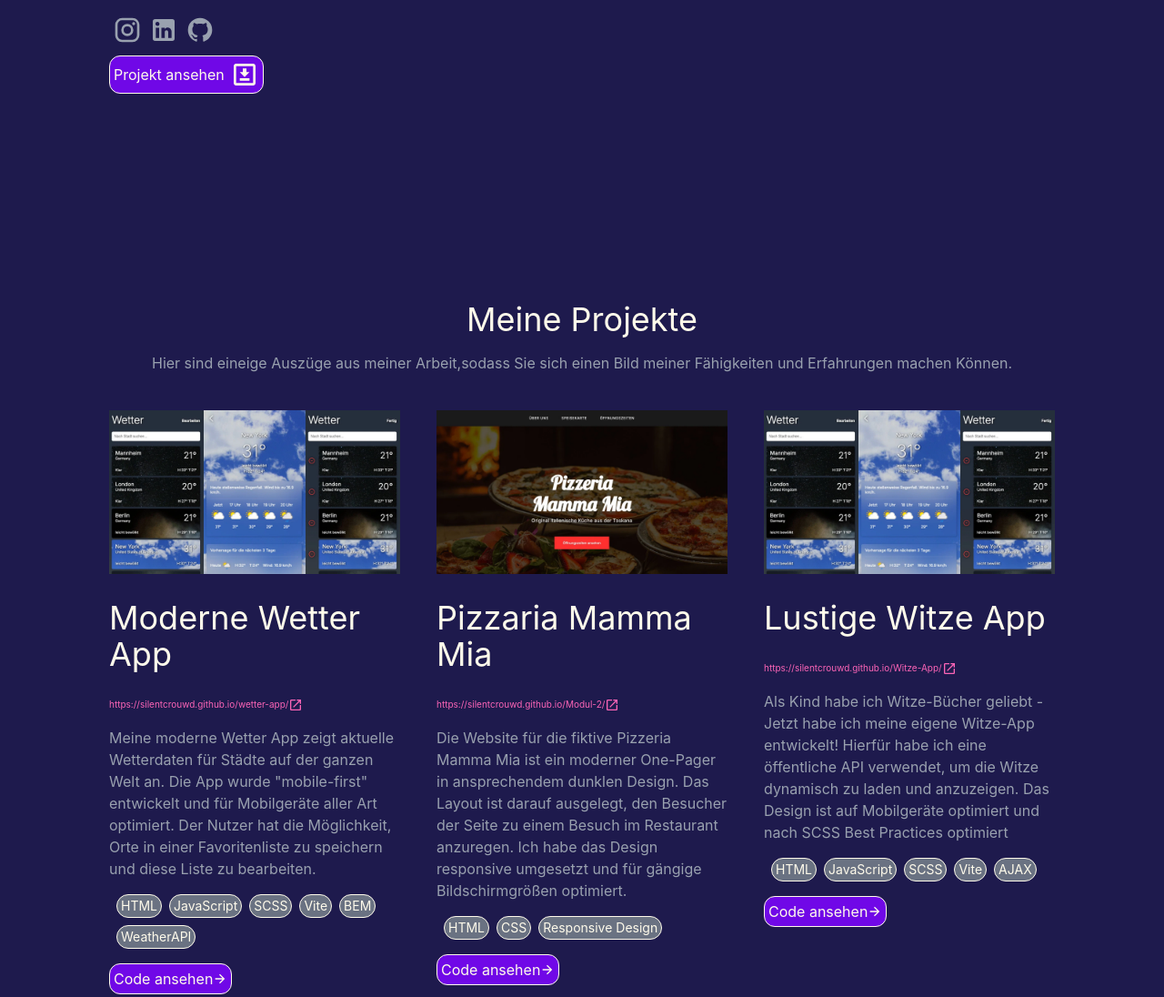
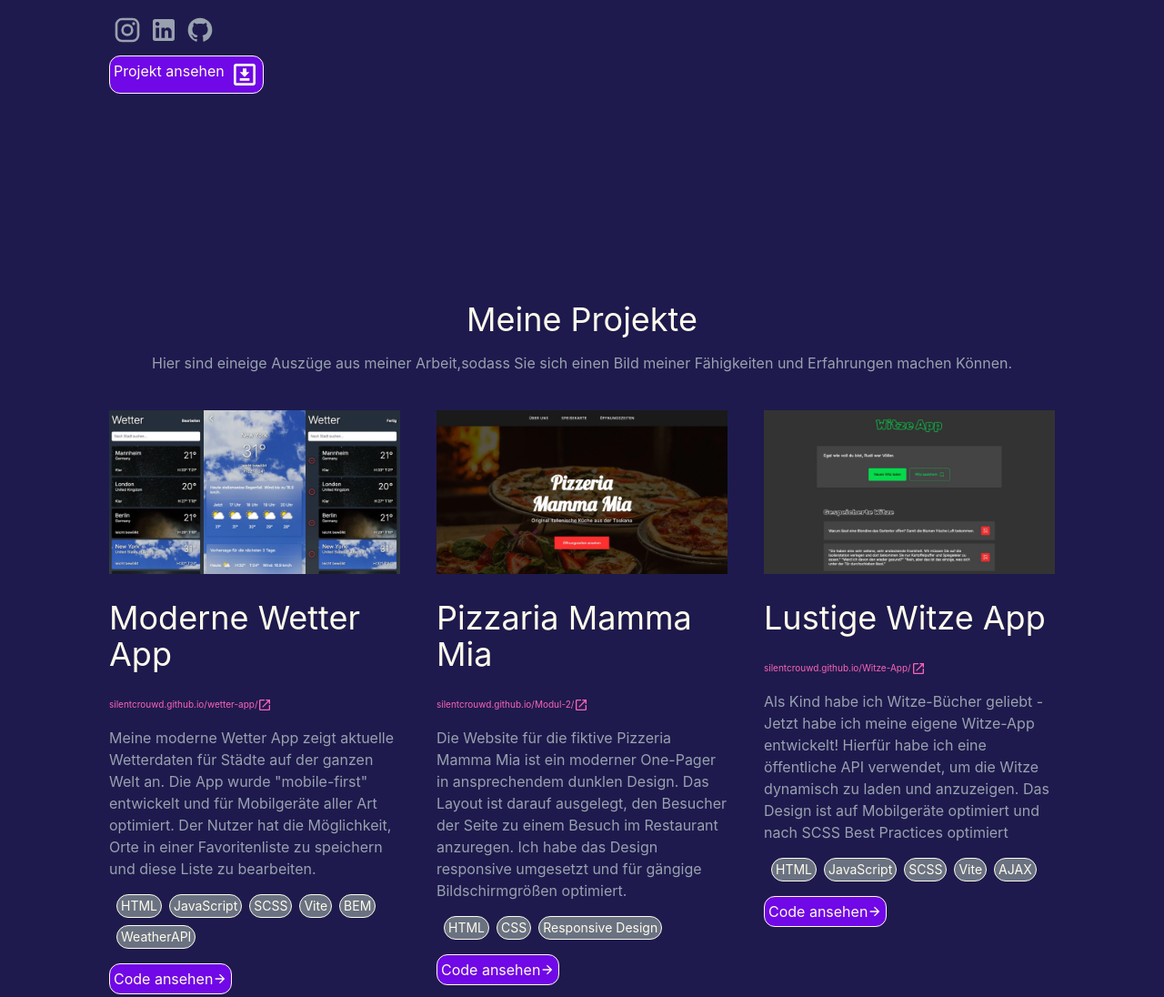
Before and after one commit to SilentCrouwd/portfolio, a website built with Vite: page index.html in a window 1280 px wide. Shown: the part 655-1751 px from the top of the page at 91% size. Built offline with nearby package versions, Linux system fonts and the light colour scheme.

Commit message:
fix: update image margins and links in index.html for improved layout and navigation

```diff
--- a/index.html
+++ b/index.html
@@ -12,10 +12,11 @@
       <!-- Maybe für Nav -->
     </header>
     <main>
+      <!-- Hero -->
       <section class="p-6 lg:flex lg:px-30 lg:mb-45">
-        <div class="lg:w-1/2">
+        <div class="flex sm:flex-col lg:w-1/2">
           <img
-            class="w-30 rounded-full mt-35"
+            class="w-30 rounded-full mt-15 md:mt-35"
             src="src/assets/img/unnamed.png"
             alt="Portrait"
           />
@@ -74,8 +75,9 @@
                 /></svg
             ></a>
           </div>
-          <button
-            class="group flex gap-1.5 items-center cursor-pointer mt-2 border-1 rounded-xl bg-violet-700 p-1 text-amber-50 hover:bg-violet-500 hover:transition-all"
+          <a
+            href="#projekte"
+            class="group flex self-start gap-1.5 cursor-pointer mt-2 border-1 rounded-xl bg-violet-700 p-1 text-amber-50 hover:bg-violet-500 hover:transition-all"
           >
             Projekt ansehen
             <svg
@@ -89,7 +91,7 @@
                 d="M8 17V15H16V17H8M16 10L12 14L8 10H10.5V7H13.5V10H16M5 3H19C20.11 3 21 3.9 21 5V19C21 20.11 20.11 21 19 21H5C3.9 21 3 20.11 3 19V5C3 3.9 3.9 3 5 3M5 5V19H19V5H5Z"
               />
             </svg>
-          </button>
+          </a>
         </div>
         <div class="lg:w-1/2 lg:flex lg:justify-center lg:items-center mt-8">
           <img
@@ -100,7 +102,7 @@
         </div>
       </section>
       <!-- Projekte Section -->
-      <section class="p-6 mt-26 lg:px-30">
+      <section id="projekte" class="p-6 mt-26 lg:px-30">
         <div class="flex flex-col gap-2">
           <h2 class="text-4xl text-center mb-2 text-amber-50">
             Meine Projekte
@@ -127,7 +129,7 @@
               <a
                 class="text-pink-400 mb-4 flex lg:text-[10px]"
                 href="https://silentcrouwd.github.io/wetter-app/"
-                >https://silentcrouwd.github.io/wetter-app/
+                >silentcrouwd.github.io/wetter-app/
                 <svg
                   fill="currentColor"
                   xmlns="http://www.w3.org/2000/svg"
@@ -212,7 +214,7 @@
               <a
                 class="text-pink-400 mb-4 flex lg:text-[10px]"
                 href="https://silentcrouwd.github.io/Modul-2/"
-                >https://silentcrouwd.github.io/Modul-2/
+                >silentcrouwd.github.io/Modul-2/
                 <svg
                   fill="currentColor"
                   xmlns="http://www.w3.org/2000/svg"
@@ -271,7 +273,7 @@
             <div class="flex flex-col">
               <img
                 class="mb-7"
-                src="src/assets/img/wetherapp.webp"
+                src="src/assets/img/witze-app.webp"
                 alt="Bild einer Wetter-App"
               />
               <h2 class="text-4xl text-left text-amber-50 mb-7">
@@ -280,7 +282,7 @@
               <a
                 class="text-pink-400 mb-4 flex lg:text-[10px]"
                 href="https://silentcrouwd.github.io/Witze-App/"
-                >https://silentcrouwd.github.io/Witze-App/
+                >silentcrouwd.github.io/Witze-App/
                 <svg
                   fill="currentColor"
                   xmlns="http://www.w3.org/2000/svg"
@@ -355,7 +357,7 @@
               meinem Code überzeugen.
             </p>
             <a
-              href=""
+              href="https://github.com/SilentCrouwd/"
               class="flex cursor-pointer w-full justify-center mt-6 border-1 rounded-xl bg-violet-700 p-1 text-amber-50 hover:bg-violet-500 hover:transition-all"
               >Github ansehen
               <svg
```
